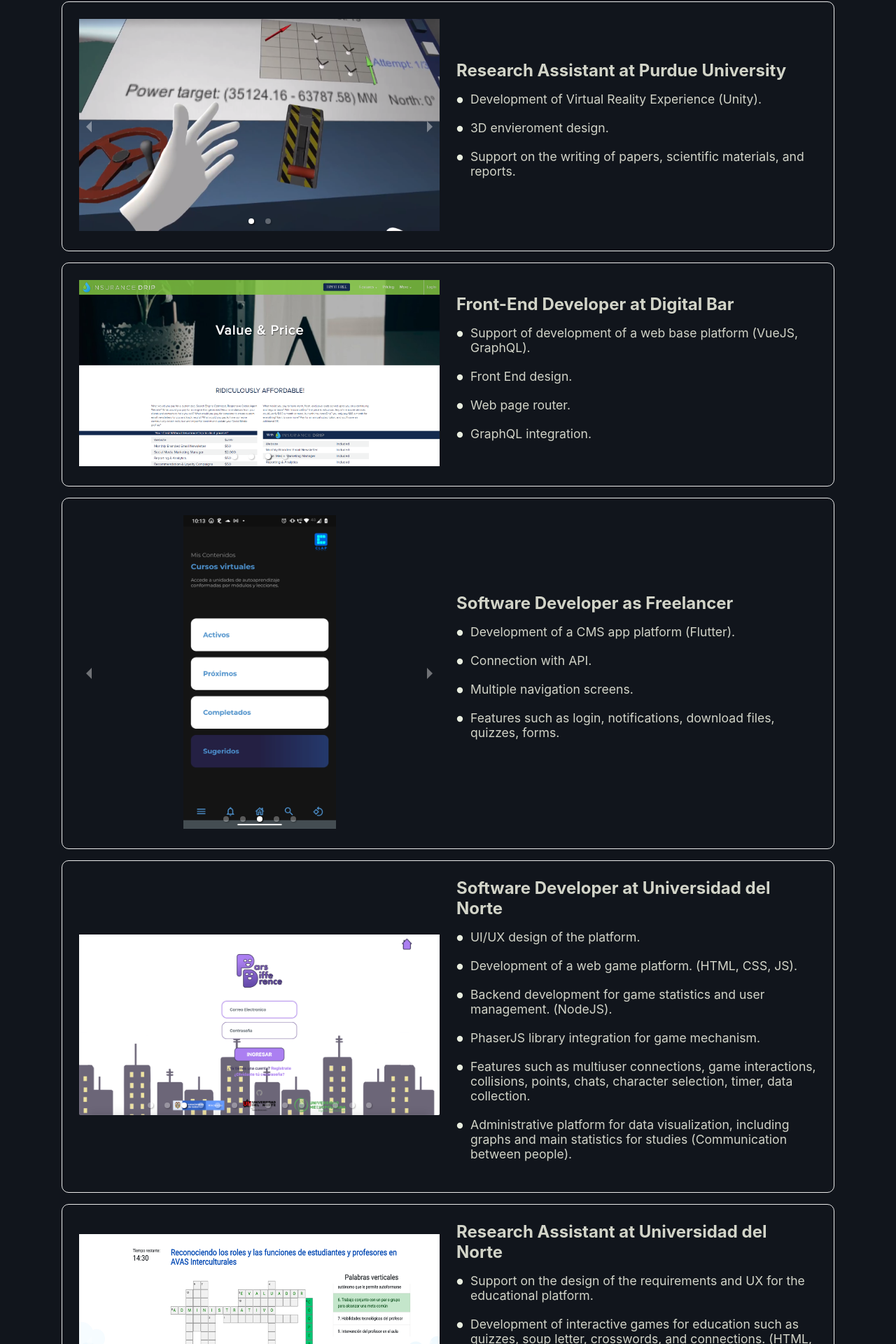
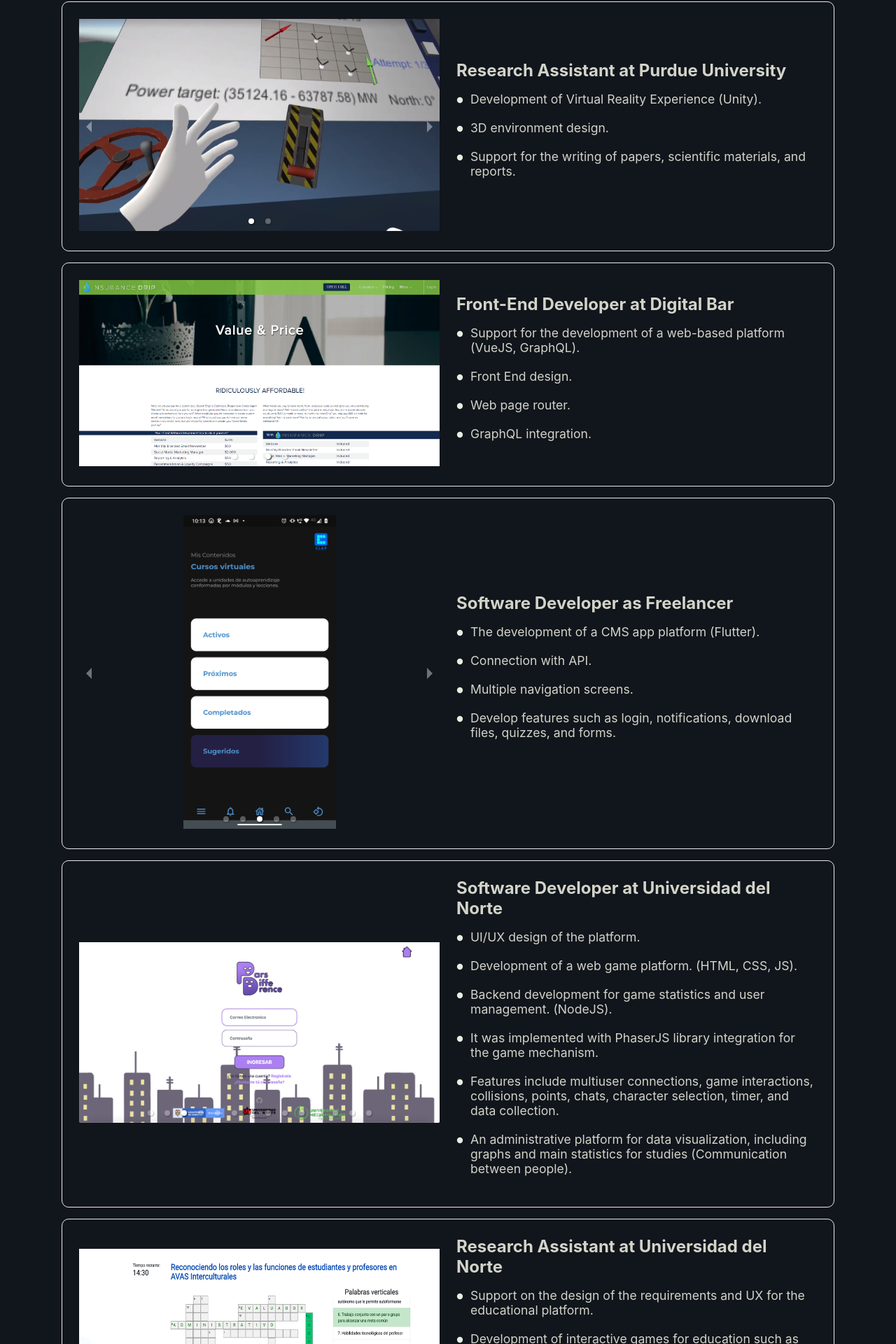
Before and after one commit to PedroAcevedo/my-portafolio, a Next.js app: page / in a window 1280 px wide. Shown: the part 1912-3832 px from the top of the page at 70% size. Built offline with nearby package versions, Linux system fonts and the light colour scheme.

Commit message:
Correct webpage text

```diff
--- a/components/ExperienceList/data/experience.json
+++ b/components/ExperienceList/data/experience.json
@@ -5,8 +5,8 @@
             "role": "Research Assistant at Purdue University",
             "description": [
                 "Development of Virtual Reality Experience (Unity).",
-                "3D envieroment design.",
-                "Support on the writing of papers, scientific materials, and reports."
+                "3D environment design.",
+                "Support for the writing of papers, scientific materials, and reports."
             ],
             "screenshoots": [
                 {
@@ -25,7 +25,7 @@
             "id": 1,
             "role": "Front-End Developer at Digital Bar",
             "description": [
-                "Support of development of a web base platform (VueJS, GraphQL).",
+                "Support for the development of a web-based platform (VueJS, GraphQL).",
                 "Front End design.",
                 "Web page router.",
                 "GraphQL integration."
@@ -57,10 +57,10 @@
             "id": 2,
             "role": "Software Developer as Freelancer",
             "description": [
-                "Development of a CMS app platform (Flutter).",
+                "The development of a CMS app platform (Flutter).",
                 "Connection with API.",
                 "Multiple navigation screens.",
-                "Features such as login, notifications, download files, quizzes, forms."
+                "Develop features such as login, notifications, download files, quizzes, and forms."
             ],
             "screenshoots": [
                 {
@@ -97,9 +97,9 @@
                 "UI/UX design of the platform.",
                 "Development of a web game platform. (HTML, CSS, JS).",
                 "Backend development for game statistics and user management. (NodeJS).",
-                "PhaserJS library integration for game mechanism.",
-                "Features such as multiuser connections, game interactions, collisions, points, chats, character selection, timer, data collection.",
-                "Administrative platform for data visualization, including graphs and main statistics for studies (Communication between people). "
+                "It was implemented with PhaserJS library integration for the game mechanism.",
+                "Features include multiuser connections, game interactions, collisions, points, chats, character selection, timer, and data collection.",
+                "An administrative platform for data visualization, including graphs and main statistics for studies (Communication between people)."
             ],
             "screenshoots": [
                 {
@@ -179,7 +179,7 @@
             "role": "Research Assistant at Universidad del Norte",
             "description": [
                 "Support on the design of the requirements and UX for the educational platform.",
-                "Development of interactive games for education such as quizzes, soup letter, crosswords, and connections. (HTML, CSS, JS).",
+                "Development of interactive games for education such as quizzes, soup letters, crosswords, and connections. (HTML, CSS, JS).",
                 "Support on the Gamification component of the platform (React, Laravel).",
                 "Support on the writing of papers, scientific materials, and reports."
             ],
--- a/components/GetInTouch/GetInTouch.js
+++ b/components/GetInTouch/GetInTouch.js
@@ -11,7 +11,7 @@
         <Wrapper>
             <Title>Get In Touch</Title>
             <Description>
-               Currently I am looking for opportunities for Summer 2022. My inbox is open! Thanks for your interest.
+            Currently, I am looking for opportunities for Summer 2022. My inbox is open! Thanks for your interest.
             </Description>
             <Button href="mailto:pedrodavidacevedo@live.com" rel="noopener noreferrer" target="_blank"> Send an Email </Button>
         </Wrapper>
```
